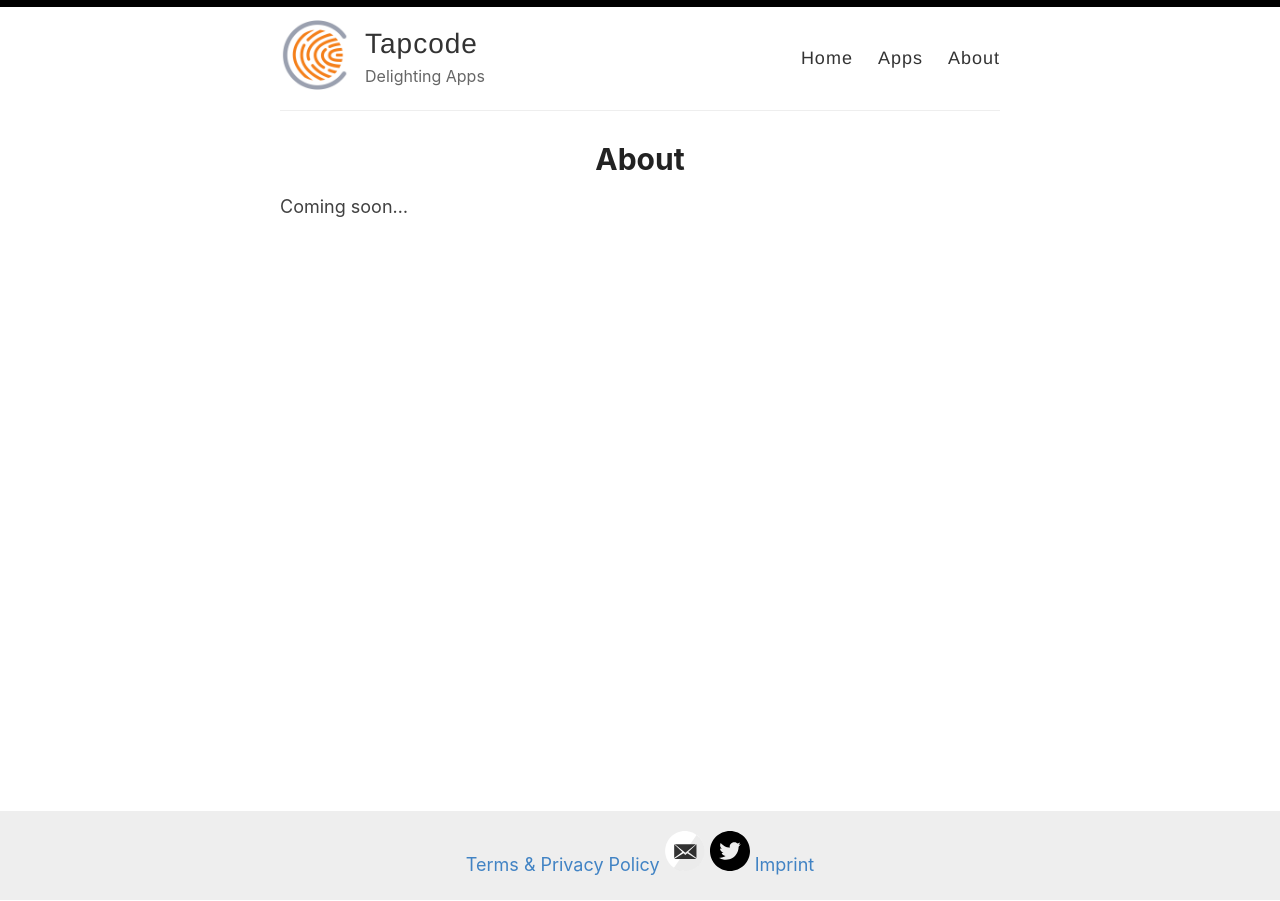
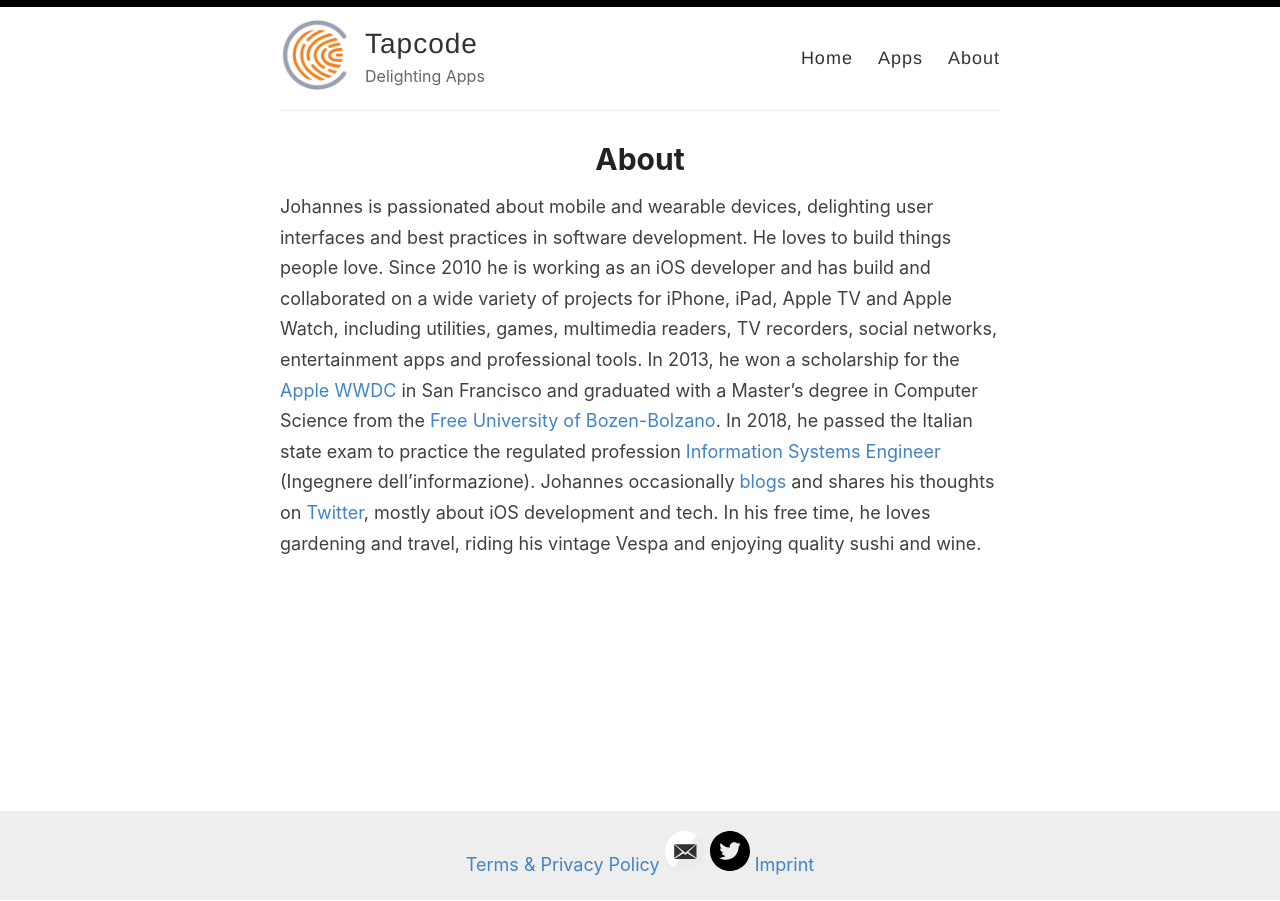
Before and after one commit to tapcode-apps/tapcode-webpage, a Jekyll site: the page built from _pages/about.md, in a window 1280 px wide. Built offline with Jekyll 4.4.1, drawn with Linux system fonts in a browser that asks for light colours.

Commit message:
Update about

```diff
--- a/_pages/about.md
+++ b/_pages/about.md
@@ -4,4 +4,4 @@
 permalink: /about/
 ---
 
-Coming soon...
+Johannes is passionated about mobile and wearable devices, delighting user interfaces and best practices in software development. He loves to build things people love. Since 2010 he is working as an iOS developer and has build and collaborated on a wide variety of projects for iPhone, iPad, Apple TV and Apple Watch, including utilities, games, multimedia readers, TV recorders, social networks, entertainment apps and professional tools. In 2013, he won a scholarship for the [Apple WWDC](https://developer.apple.com/wwdc/) in San Francisco and graduated with a Master's degree in Computer Science from the [Free University of Bozen-Bolzano](https://www.unibz.it/en/faculties/computer-science/master-computer-science/). In 2018, he passed the Italian state exam to practice the regulated profession [Information Systems Engineer](http://ec.europa.eu/growth/tools-databases/regprof/index.cfm?action=regprof&id_regprof=3819) (Ingegnere dell'informazione). Johannes occasionally [blogs](http://tapcode.co/blog) and shares his thoughts on [Twitter](http://twitter.com/ersjoh), mostly about iOS development and tech. In his free time, he loves gardening and travel, riding his vintage Vespa and enjoying quality sushi and wine.
```
